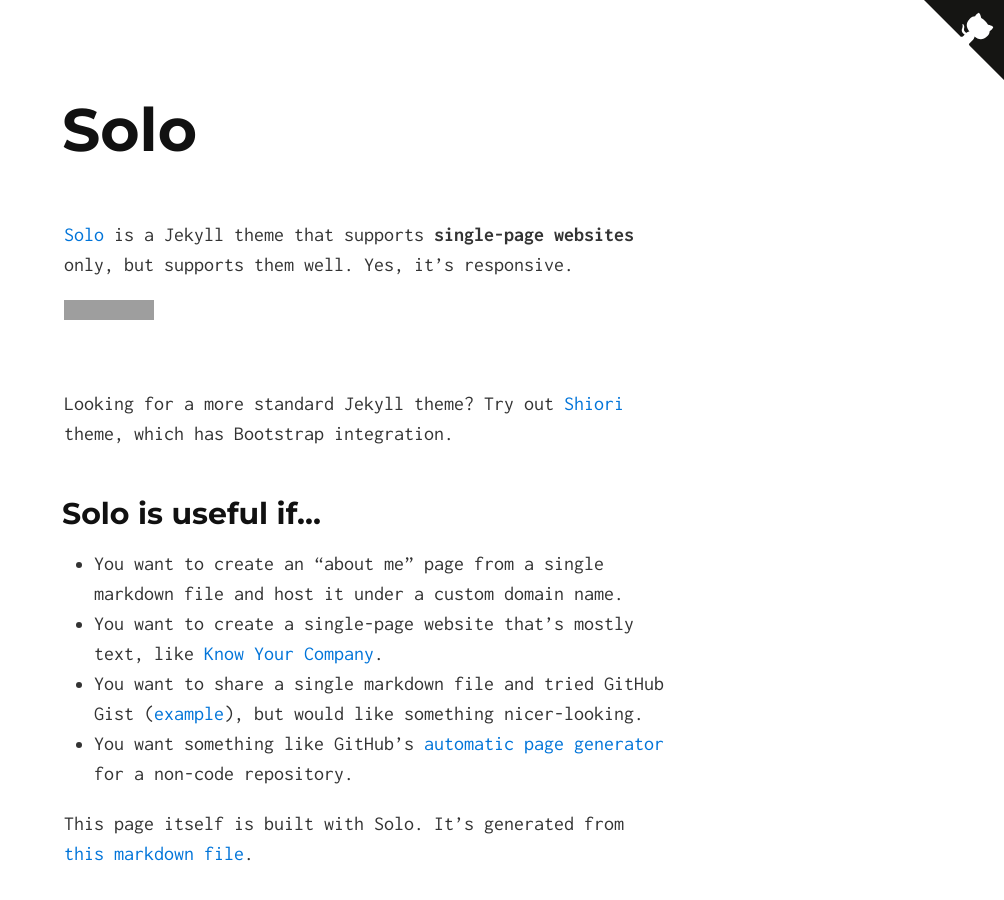
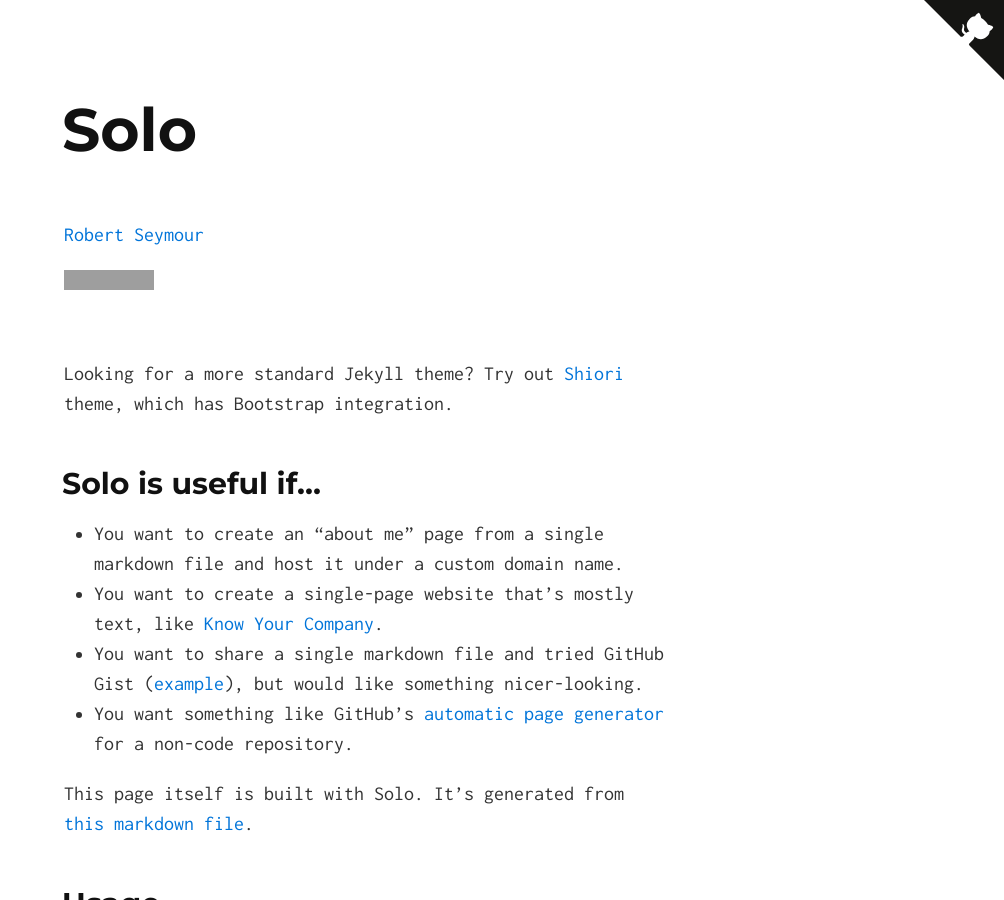
Before and after one commit to neurofractal/neurofractal.github.io, a Jekyll site: the page built from index.md, in a window 1280 px wide and 900 px high. Shown: the whole window, without its empty margins (276-1280 px from the left). Built offline with Jekyll 4.4.1, drawn with Linux system fonts in a browser that asks for light colours; grey boxes are pictures that could not be loaded.

Commit message:
Update index.md

```diff
--- a/index.md
+++ b/index.md
@@ -2,7 +2,7 @@
 layout: default
 ---
 
-[Solo](http://chibicode.github.io/solo) is a Jekyll theme that supports **single-page websites** only, but supports them well. Yes, it's responsive.
+[Robert Seymour](http://chibicode.github.io/solo)
 
 <iframe src="https://ghbtns.com/github-btn.html?user=chibicode&amp;repo=solo&amp;type=watch&amp;count=true&amp;size=large"
   allowtransparency="true" frameborder="0" scrolling="0" width="170" height="30"></iframe><br/>
```
